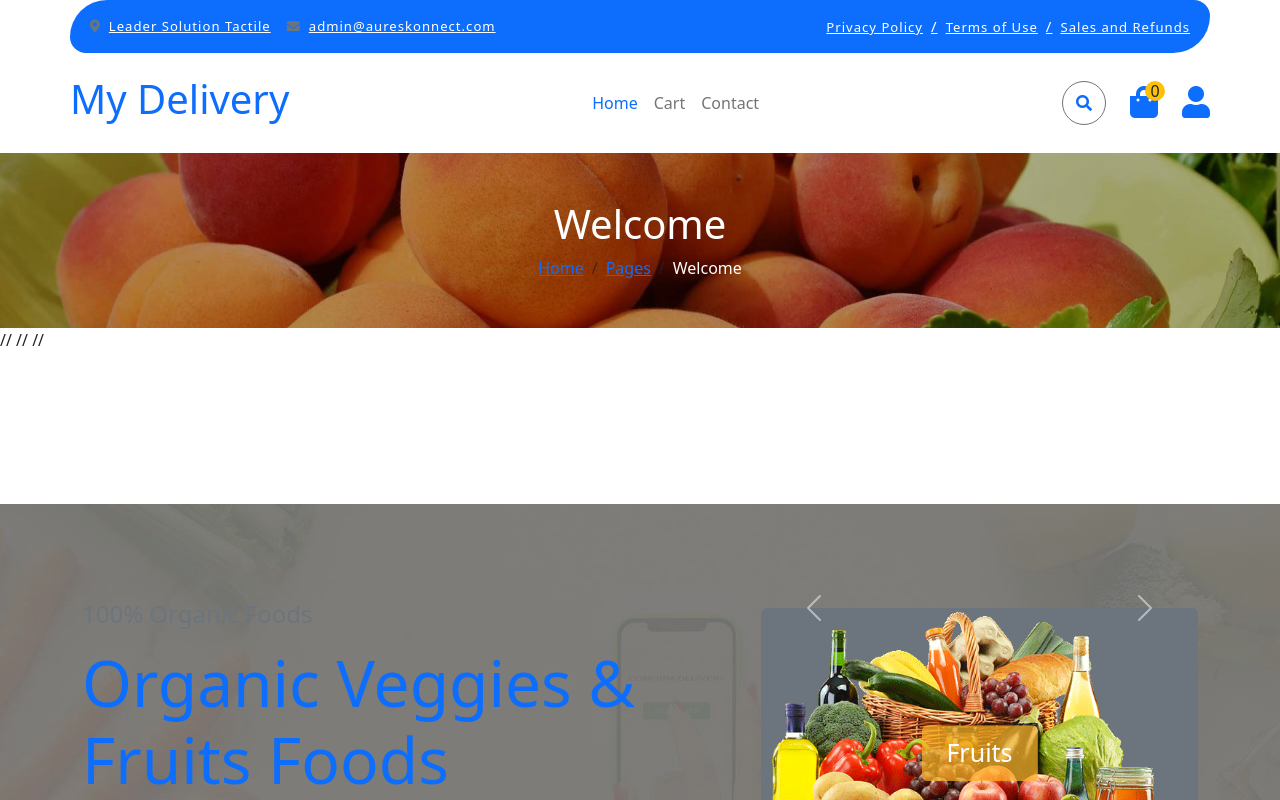
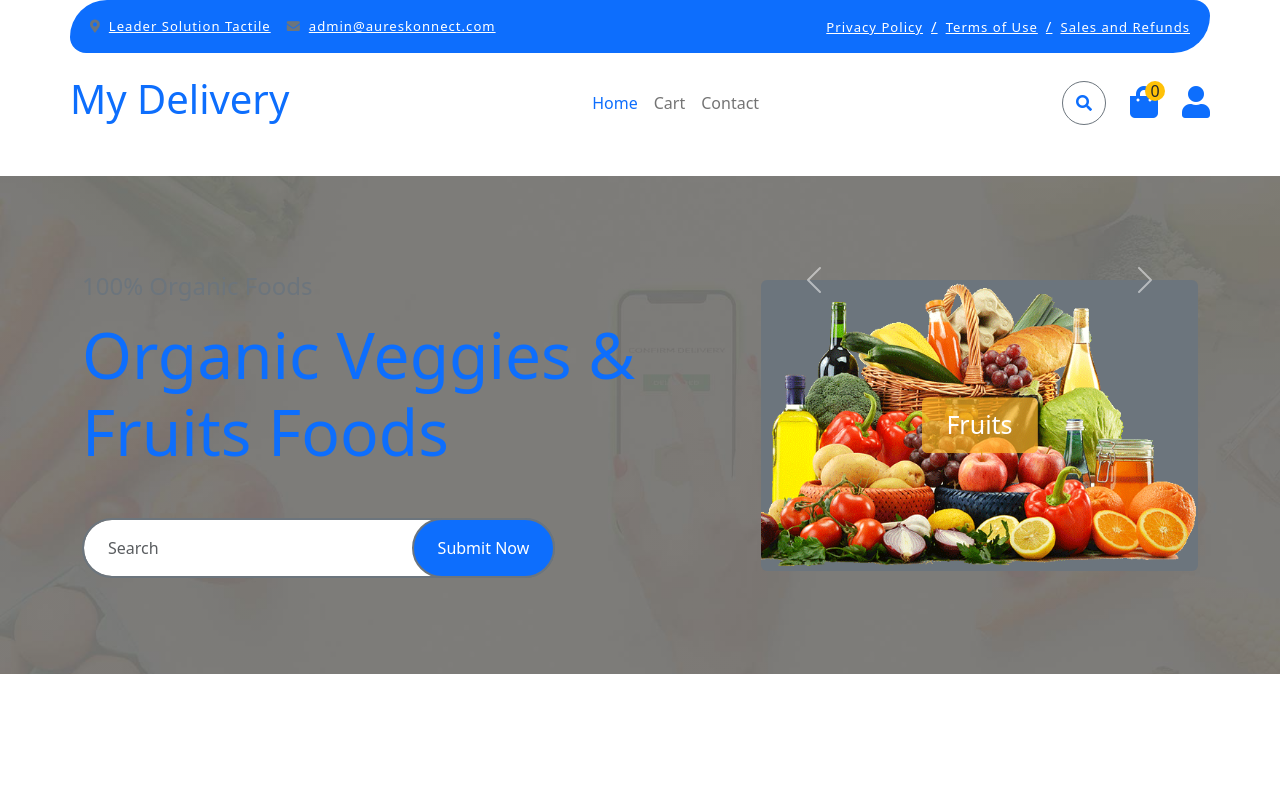
Before and after one commit to alimarzoug12/my-delivery, a React (Create React App) app: page / in a window 1280 px wide. Shown: the top 800 px of the page. Built offline with nearby package versions, Linux system fonts and the light colour scheme.

Commit message:
reafctor: "add scroll to the top button in the App"

```diff
--- a/src/App.tsx
+++ b/src/App.tsx
@@ -14,6 +14,7 @@ import Testimonial from './components/Testimonial';
 import Cart from './components/Cart';
 import Checkout from './components/Checkout';
 import PageHeader from './components/PageHeader';
+import ScrollToTopButton from './components/ScrollToTopButton';
 import { useLocation } from 'react-router-dom'; // Import useLocation here
 import Index from './pages';
 
@@ -53,7 +54,7 @@ const MainContent: React.FC = () => {
         <>
             <Navbar />
             <SearchModal />
-            <PageHeader title={getTitle()} />
+            {/* <PageHeader title={getTitle()} /> */}
             <Routes>
                 <Route path="/" element={<Home />} />
                 <Route path="/checkout" element={<Checkout />} />
@@ -64,6 +65,7 @@ const MainContent: React.FC = () => {
                 <Route path="/contact" element={<Contact />} />
                 <Route path="*" element={<NotFound />} />
             </Routes>
+            <ScrollToTopButton />
             <Footer />
         </>
     );
```
